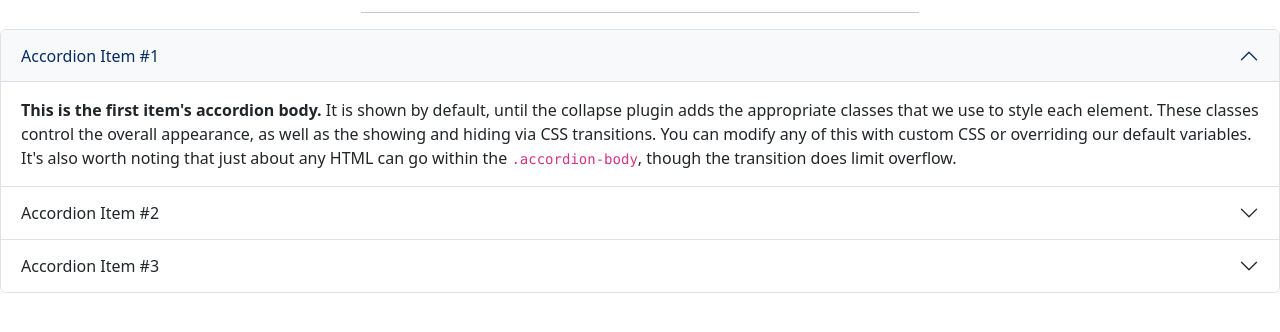
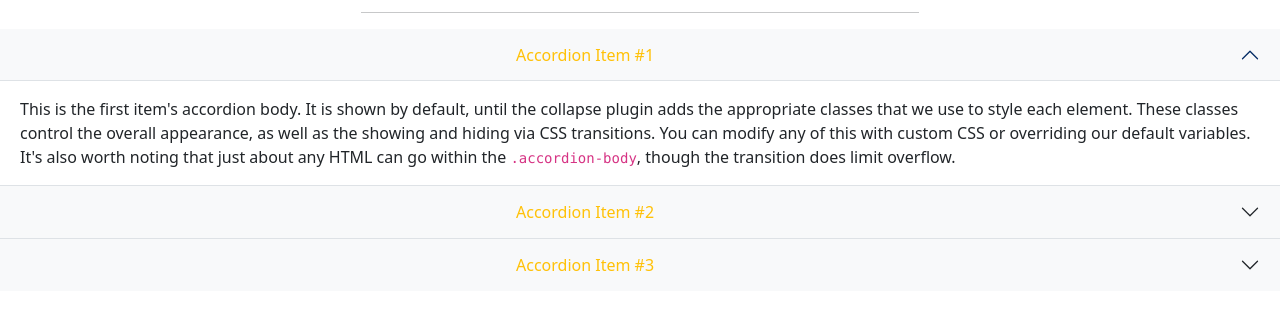
Before and after one commit to abechta/abechta, a plain HTML site: page 2-faq-bootstrap/index.html in a window 1280 px wide. Shown: the part 42-374 px from the top of the page. Drawn offline with nearby package versions, Linux system fonts and the light colour scheme.

Commit message:
odp zadanie 2

```diff
--- a/2-faq-bootstrap/index.html
+++ b/2-faq-bootstrap/index.html
@@ -15,25 +15,25 @@
     <link rel="stylesheet" href="style.css" />
   </head>
   <body>
-    <div class="container bg-color">
+    <div class="container">
       <div class="header-title">
         <h2 class="text-center">FAQ</h2>
         <hr class="w-50 mx-auto" />
       </div>
     </div>
 
-    <div class="accordion" id="accordionExample">
+    <div class="accordion accordion-flush" id="accordionExample">
       <div class="accordion-item">
         <h2 class="accordion-header">
           <button
-            class="accordion-button bg-light"
+            class="accordion-button bg-light text-warning"
             type="button"
             data-bs-toggle="collapse"
             data-bs-target="#collapseOne"
             aria-expanded="true"
             aria-controls="collapseOne"
           >
-            Accordion Item #1
+            <span class="custom-txt">Accordion Item #1 </span>
           </button>
         </h2>
         <div
@@ -42,28 +42,28 @@
           data-bs-parent="#accordionExample"
         >
           <div class="accordion-body">
-            <strong>This is the first item's accordion body.</strong> It is
-            shown by default, until the collapse plugin adds the appropriate
-            classes that we use to style each element. These classes control the
-            overall appearance, as well as the showing and hiding via CSS
-            transitions. You can modify any of this with custom CSS or
-            overriding our default variables. It's also worth noting that just
-            about any HTML can go within the <code>.accordion-body</code>,
-            though the transition does limit overflow.
+            This is the first item's accordion body. It is shown by default,
+            until the collapse plugin adds the appropriate classes that we use
+            to style each element. These classes control the overall appearance,
+            as well as the showing and hiding via CSS transitions. You can
+            modify any of this with custom CSS or overriding our default
+            variables. It's also worth noting that just about any HTML can go
+            within the <code>.accordion-body</code>, though the transition does
+            limit overflow.
           </div>
         </div>
       </div>
       <div class="accordion-item">
         <h2 class="accordion-header">
           <button
-            class="accordion-button collapsed"
+            class="accordion-button collapsed bg-light text-warning"
             type="button"
             data-bs-toggle="collapse"
             data-bs-target="#collapseTwo"
             aria-expanded="false"
             aria-controls="collapseTwo"
           >
-            Accordion Item #2
+            <span class="custom-txt">Accordion Item #2</span>
           </button>
         </h2>
         <div
@@ -72,28 +72,28 @@
           data-bs-parent="#accordionExample"
         >
           <div class="accordion-body">
-            <strong>This is the second item's accordion body.</strong> It is
-            hidden by default, until the collapse plugin adds the appropriate
-            classes that we use to style each element. These classes control the
-            overall appearance, as well as the showing and hiding via CSS
-            transitions. You can modify any of this with custom CSS or
-            overriding our default variables. It's also worth noting that just
-            about any HTML can go within the <code>.accordion-body</code>,
-            though the transition does limit overflow.
+            This is the second item's accordion body. It is hidden by default,
+            until the collapse plugin adds the appropriate classes that we use
+            to style each element. These classes control the overall appearance,
+            as well as the showing and hiding via CSS transitions. You can
+            modify any of this with custom CSS or overriding our default
+            variables. It's also worth noting that just about any HTML can go
+            within the <code>.accordion-body</code>, though the transition does
+            limit overflow.
           </div>
         </div>
       </div>
       <div class="accordion-item">
         <h2 class="accordion-header">
           <button
-            class="accordion-button collapsed"
+            class="accordion-button collapsed bg-light text-warning"
             type="button"
             data-bs-toggle="collapse"
             data-bs-target="#collapseThree"
             aria-expanded="false"
             aria-controls="collapseThree"
           >
-            Accordion Item #3
+            <span class="custom-txt">Accordion Item #3 </span>
           </button>
         </h2>
         <div
@@ -102,14 +102,14 @@
           data-bs-parent="#accordionExample"
         >
           <div class="accordion-body">
-            <strong>This is the third item's accordion body.</strong> It is
-            hidden by default, until the collapse plugin adds the appropriate
-            classes that we use to style each element. These classes control the
-            overall appearance, as well as the showing and hiding via CSS
-            transitions. You can modify any of this with custom CSS or
-            overriding our default variables. It's also worth noting that just
-            about any HTML can go within the <code>.accordion-body</code>,
-            though the transition does limit overflow.
+            This is the third item's accordion body. It is hidden by default,
+            until the collapse plugin adds the appropriate classes that we use
+            to style each element. These classes control the overall appearance,
+            as well as the showing and hiding via CSS transitions. You can
+            modify any of this with custom CSS or overriding our default
+            variables. It's also worth noting that just about any HTML can go
+            within the <code>.accordion-body</code>, though the transition does
+            limit overflow.
           </div>
         </div>
       </div>
--- a/2-faq-bootstrap/style.css
+++ b/2-faq-bootstrap/style.css
@@ -1,4 +1,11 @@
-bg-color {
-  background-color: antiquewhite;
-  height: 50vh;
+.bg-color {
+  background-color: rgb(227, 217, 206);
 }
+
+.custom-txt {
+  display: inline-block;
+  margin-left: 40%;
+}
+.custom-txt:hover {
+  text-decoration: underline;
+}
```
